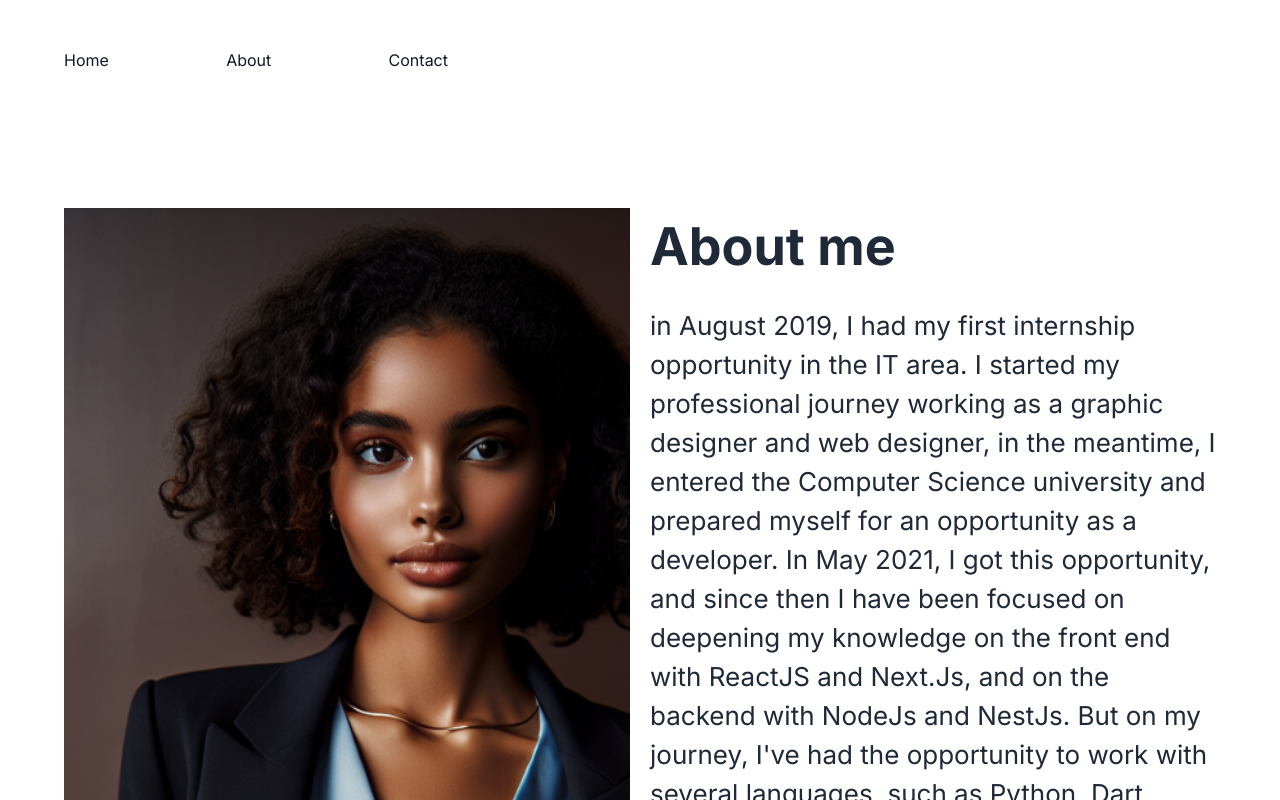
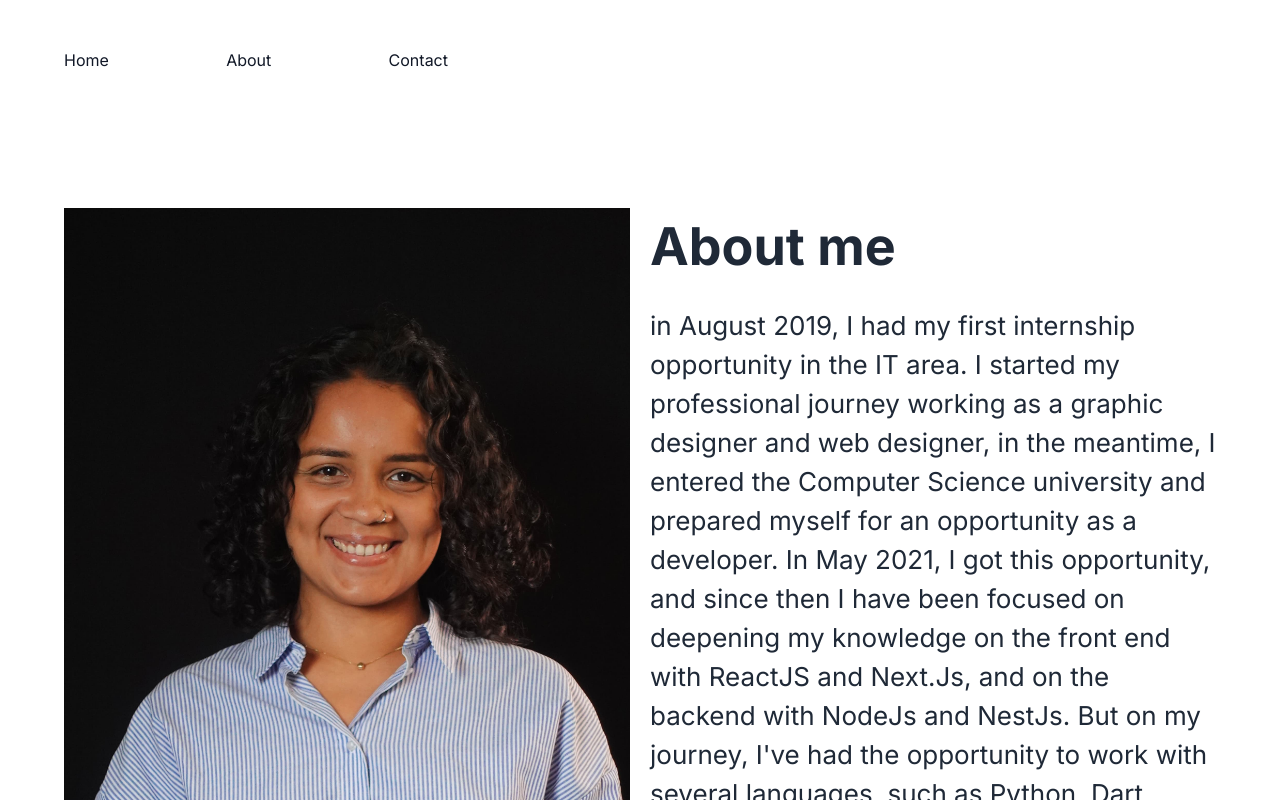
Before and after one commit to thayanemenezes/my-portfolio, a Next.js app: page /about in a window 1280 px wide. Shown: the top 800 px of the page. Built offline with nearby package versions, Linux system fonts and the light colour scheme.

Commit message:
feat: change image about me

```diff
--- a/app/about/page.tsx
+++ b/app/about/page.tsx
@@ -11,7 +11,7 @@ export default function About() {
           <div className="lg:w-1/2 sm:w-full h-100 order-2 lg:order-1 flex">
             <img
               className="align-baseline object-cover"
-              src="/me.png"
+              src="/me.jpeg"
               alt="about me"
             />
           </div>
```
Also changed, not shown: public/me.jpeg (added), public/me.png (deleted).
